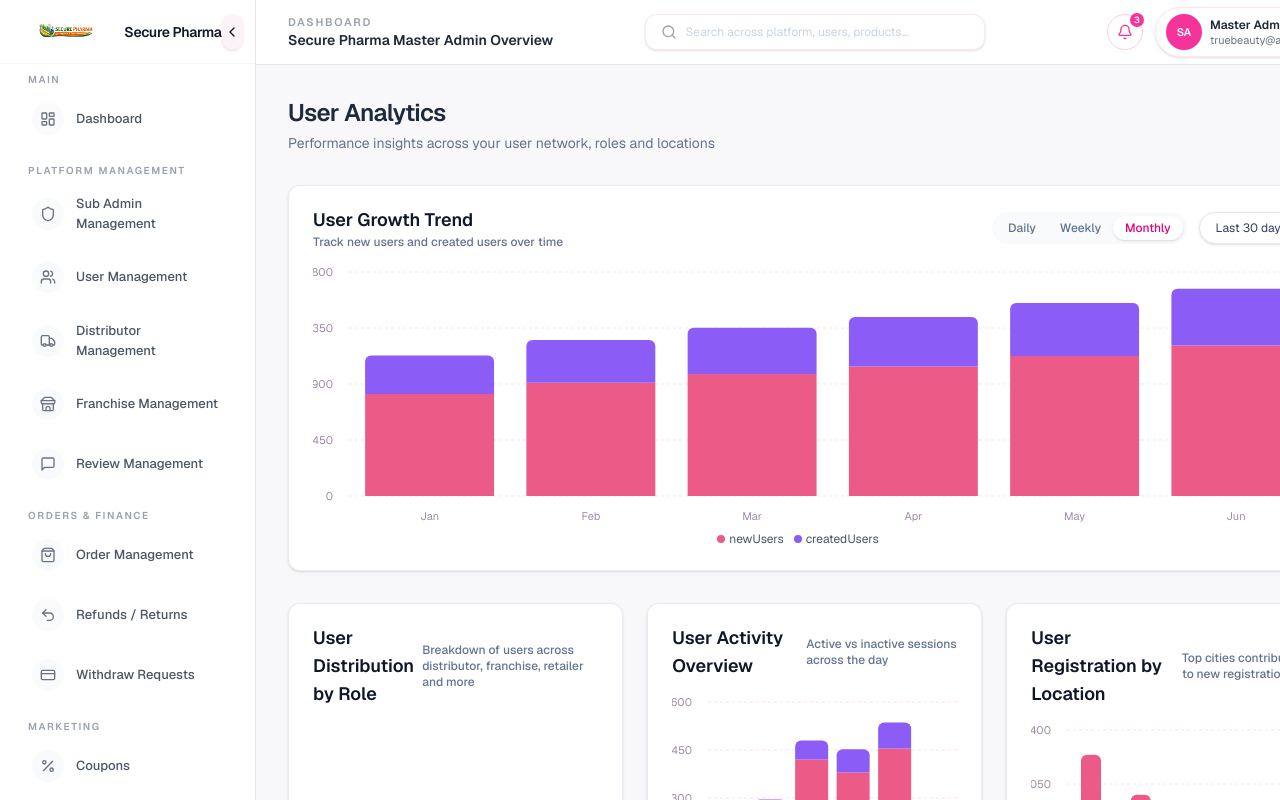
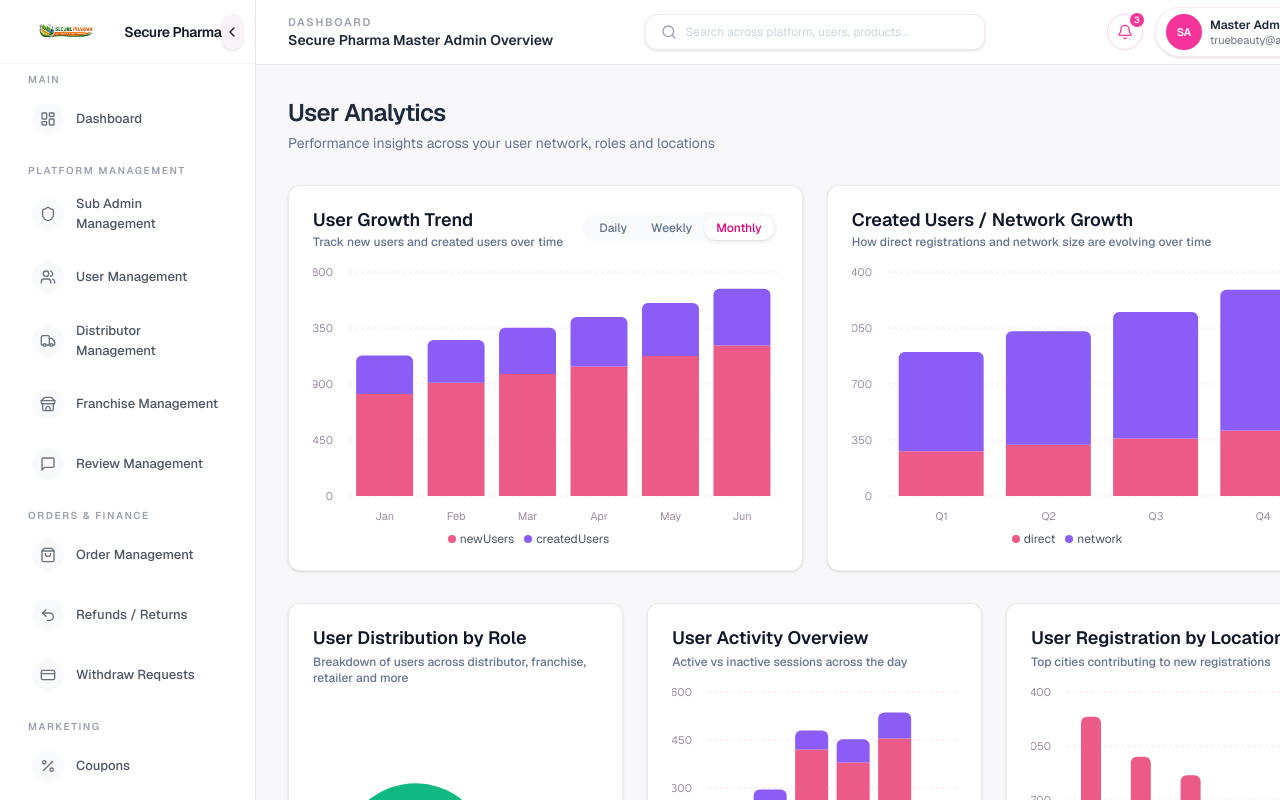
Before and after one commit to ZoyaAnsari19/secure-pharma-master-admin, a Next.js app: page /dashboard/user-analytics in a window 1280 px wide. Shown: the top 800 px of the page. Built offline with nearby package versions, Linux system fonts and the light colour scheme.

Commit message:
Refactor User Analytics page: Remove date range filter and enhance layout for user growth trend and created users/network growth cards. Improve card organization and descriptions for better clarity and user experience.

```diff
--- a/src/app/dashboard/user-analytics/page.tsx
+++ b/src/app/dashboard/user-analytics/page.tsx
@@ -204,9 +204,6 @@ export default function UserAnalyticsPage() {
     useState<(typeof ROLE_OPTIONS)[number]>("All roles");
   const [cityFilter, setCityFilter] =
     useState<(typeof CITY_OPTIONS)[number]>("All cities");
-  const [dateRange, setDateRange] = useState<
-    "Last 7 days" | "Last 30 days" | "Last 90 days" | "This year"
-  >("Last 30 days");
 
   const trendData =
     trendView === "Daily"
@@ -244,6 +241,7 @@ export default function UserAnalyticsPage() {
                 </p>
               </div>
 
+              <div className="grid grid-cols-1 gap-6 lg:grid-cols-2">
                 <Card className="rounded-xl border border-slate-200/80 bg-white shadow-sm">
                   <CardHeader className="flex flex-row items-center justify-between gap-4">
                     <div>
@@ -271,24 +269,6 @@ export default function UserAnalyticsPage() {
                           </button>
                         ))}
                       </div>
-                    <select
-                      className="h-8 rounded-full border border-slate-200 bg-white px-3 text-xs text-slate-700 shadow-sm focus:border-pink-300 focus:outline-none focus:ring-1 focus:ring-pink-200"
-                      value={dateRange}
-                      onChange={(e) =>
-                        setDateRange(
-                          e.target.value as
-                            | "Last 7 days"
-                            | "Last 30 days"
-                            | "Last 90 days"
-                            | "This year"
-                        )
-                      }
-                    >
-                      <option value="Last 7 days">Last 7 days</option>
-                      <option value="Last 30 days">Last 30 days</option>
-                      <option value="Last 90 days">Last 90 days</option>
-                      <option value="This year">This year</option>
-                    </select>
                     </div>
                   </CardHeader>
                   <CardContent>
@@ -303,16 +283,42 @@ export default function UserAnalyticsPage() {
                   </CardContent>
                 </Card>
 
+                <Card className="rounded-xl border border-slate-200/80 bg-white shadow-sm">
+                  <CardHeader className="flex flex-row items-center justify-between gap-4">
+                    <div>
+                      <CardTitle className="text-lg font-semibold text-slate-800">
+                        Created Users / Network Growth
+                      </CardTitle>
+                      <CardDescription className="text-sm text-slate-500">
+                        How direct registrations and network size are evolving
+                        over time
+                      </CardDescription>
+                    </div>
+                  </CardHeader>
+                  <CardContent>
+                    <SalesAnalyticsChart
+                      chartType="stackedBar"
+                      data={createdUsersNetworkGrowth}
+                      xKey="label"
+                      seriesKeys={["direct", "network"]}
+                      heightClassName="h-72"
+                      valueFormatter={(v) => v.toLocaleString()}
+                    />
+                  </CardContent>
+                </Card>
+              </div>
+
               <div className="grid grid-cols-1 items-stretch gap-6 lg:grid-cols-3">
                 <Card className="h-full rounded-xl border border-slate-200/80 bg-white shadow-sm lg:col-span-1">
                   <CardHeader>
-                    <CardTitle className="text-lg font-semibold text-slate-800">
+                    <div className="flex flex-col gap-0.5">
+                      <CardTitle className="text-lg font-semibold text-slate-800 whitespace-nowrap">
                         User Distribution by Role
                       </CardTitle>
                       <CardDescription className="text-sm text-slate-500">
-                      Breakdown of users across distributor, franchise,
-                      retailer and more
+                        Breakdown of users across distributor, franchise, retailer and more
                       </CardDescription>
+                    </div>
                   </CardHeader>
                   <CardContent>
                     <SalesAnalyticsChart
@@ -334,12 +340,14 @@ export default function UserAnalyticsPage() {
 
                 <Card className="h-full rounded-xl border border-slate-200/80 bg-white shadow-sm lg:col-span-1">
                   <CardHeader>
-                    <CardTitle className="text-lg font-semibold text-slate-800">
+                    <div className="flex flex-col gap-0.5">
+                      <CardTitle className="text-lg font-semibold text-slate-800 whitespace-nowrap">
                         User Activity Overview
                       </CardTitle>
                       <CardDescription className="text-sm text-slate-500">
                         Active vs inactive sessions across the day
                       </CardDescription>
+                    </div>
                   </CardHeader>
                   <CardContent>
                     <SalesAnalyticsChart
@@ -354,12 +362,14 @@ export default function UserAnalyticsPage() {
 
                 <Card className="h-full rounded-xl border border-slate-200/80 bg-white shadow-sm lg:col-span-1">
                   <CardHeader>
-                    <CardTitle className="text-lg font-semibold text-slate-800">
+                    <div className="flex flex-col gap-0.5">
+                      <CardTitle className="text-lg font-semibold text-slate-800 whitespace-nowrap">
                         User Registration by Location
                       </CardTitle>
                       <CardDescription className="text-sm text-slate-500">
                         Top cities contributing to new registrations
                       </CardDescription>
+                    </div>
                   </CardHeader>
                   <CardContent>
                     <SalesAnalyticsChart
@@ -372,30 +382,6 @@ export default function UserAnalyticsPage() {
                   </CardContent>
                 </Card>
               </div>
-
-              <Card className="rounded-xl border border-slate-200/80 bg-white shadow-sm">
-                <CardHeader className="flex flex-row items-center justify-between gap-4">
-                  <div>
-                    <CardTitle className="text-lg font-semibold text-slate-800">
-                      Created Users / Network Growth
-                    </CardTitle>
-                    <CardDescription className="text-sm text-slate-500">
-                      How direct registrations and network size are evolving
-                      over time
-                    </CardDescription>
-                  </div>
-                </CardHeader>
-                <CardContent>
-                  <SalesAnalyticsChart
-                    chartType="stackedBar"
-                    data={createdUsersNetworkGrowth}
-                    xKey="label"
-                    seriesKeys={["direct", "network"]}
-                    heightClassName="h-64"
-                    valueFormatter={(v) => v.toLocaleString()}
-                  />
-                </CardContent>
-              </Card>
 
               <Card className="rounded-xl border border-slate-200/80 bg-white shadow-sm">
                 <CardHeader>
```
Lines whose indentation alone changed are shown as unchanged.
